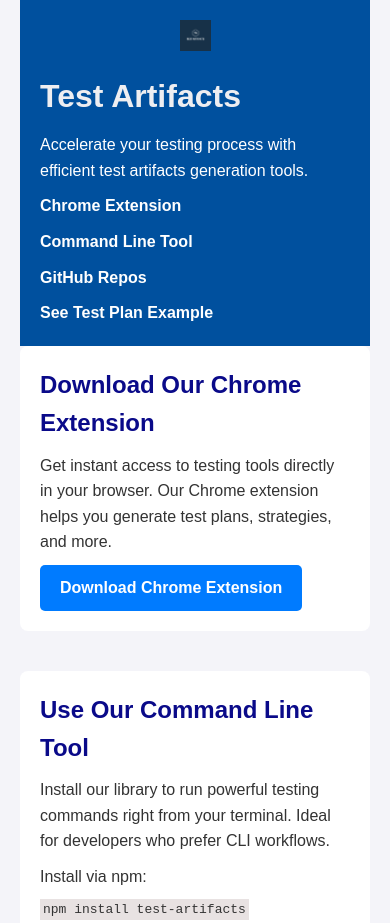
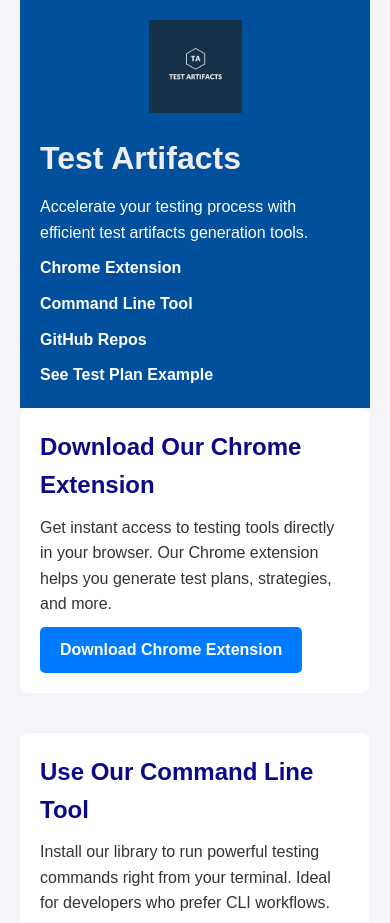
Before and after one commit to test-artifacts/artifacts-test-site, a website built with webpack: page index.html in a window 390 px wide. Shown: the top 923 px of the page. Built offline with nearby package versions, Linux system fonts and the light colour scheme.

Commit message:
improve image on devices

```diff
--- a/css/styles.css
+++ b/css/styles.css
@@ -51,7 +51,22 @@
 
 header img {
     /* Control image size */
-    max-width: 10%;
+    /*  max-width: 10%; */
+    width: 16%;
+    height: auto; /* Maintains aspect ratio */
+}
+
+/* Adjust for smaller screens */
+@media (max-width: 768px) {
+    header img {
+        width: 25%;
+    }
+}
+
+@media (max-width: 480px) {
+    header img {
+        width: 30%;
+    }
 }
 
 .header-content {
@@ -94,6 +109,7 @@
 
 footer p {
     margin: 10px 0;
+    text-align: center;
 }
 
 /* Button styles */
```
